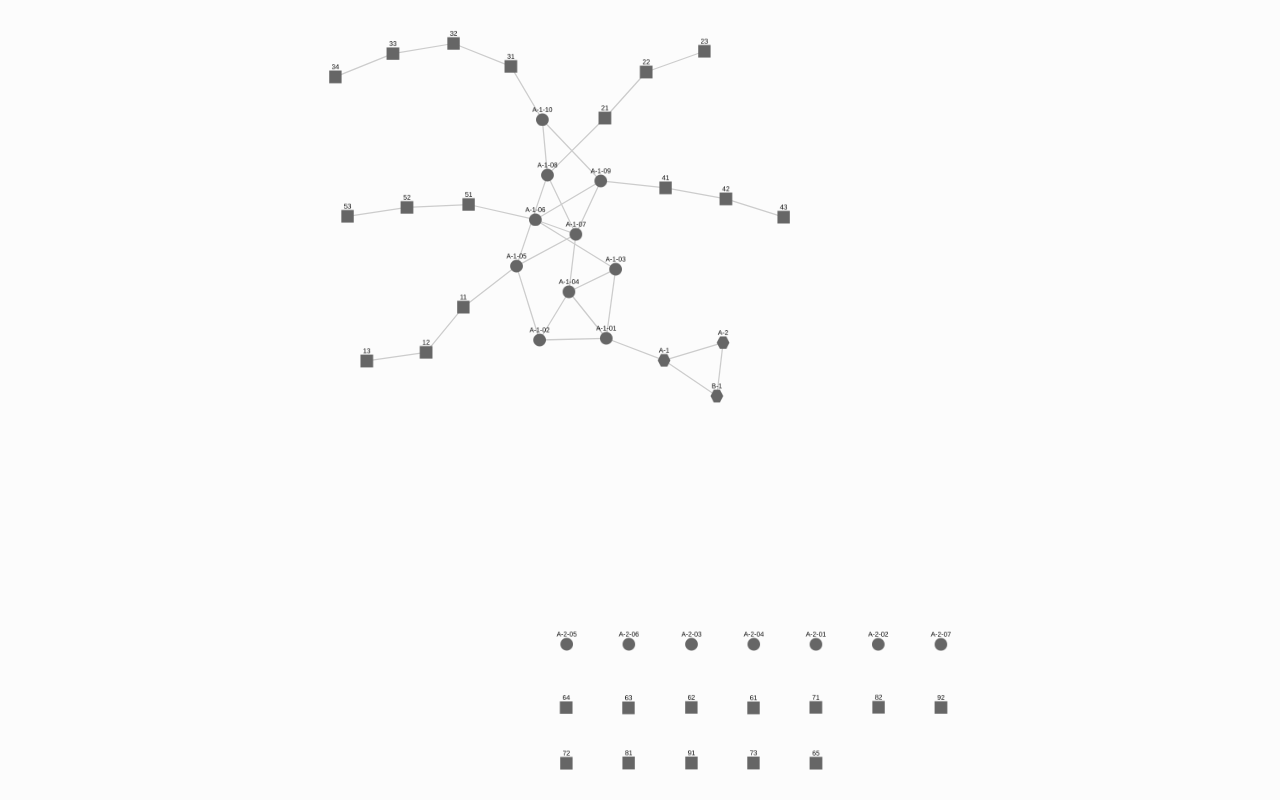
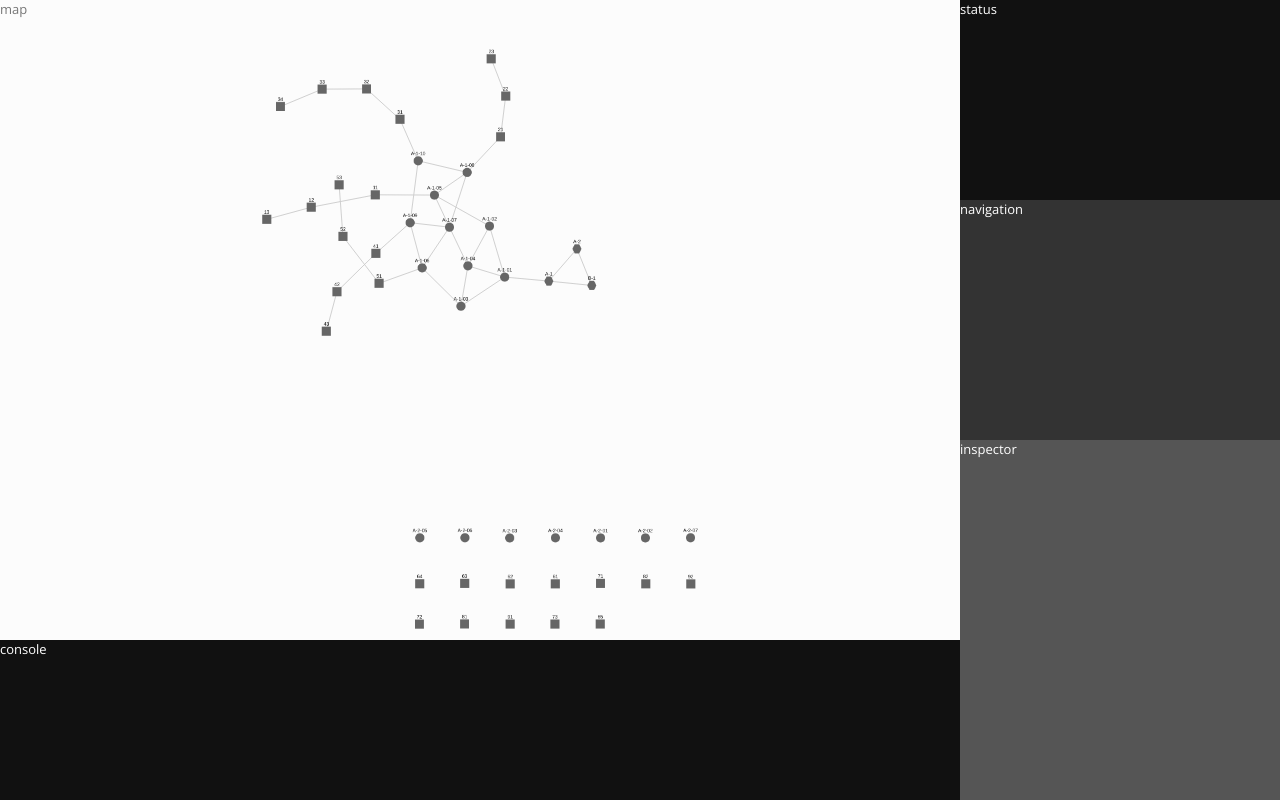
Before and after one commit to csgregorian/OEC2017, a website: page app/index.html in a window 1280 px wide. Drawn offline with nearby package versions, Linux system fonts and the light colour scheme.

Commit message:
organized layout

```diff
--- a/app/css/style.css
+++ b/app/css/style.css
@@ -1,7 +1,52 @@
  #cy {
-     width: 100%;
-     height: 100%;
+     width: 75vw;
+     height: 80vh;
      position: absolute;
      top: 0px;
      left: 0px;
+
  }
+
+ /* side bar */
+
+ aside {
+ 	width: 25vw;
+ 	height: 100%;
+ 	position: absolute;
+ 	right: 0;
+
+ 	color: white;
+ 	background-color: #F00;
+ }
+
+#status {
+	width: 100%;
+	height: 25%;
+
+	background-color: #111;
+}
+
+#navigation {
+	width: 100%;
+	height: 30%;
+
+	background-color: #333;
+}
+
+#inspector {
+	width: 100;
+	height: 45%;
+
+	background-color: #555;
+}
+
+ #console {
+ 	width: 75vw;
+ 	height: 20vh;
+ 	position: absolute;
+
+ 	bottom: 0;
+
+ 	color: white;
+ 	background-color: #111;
+ }
--- a/app/index.html
+++ b/app/index.html
@@ -16,10 +16,20 @@
 </head>
 
 <body>
-    <div id="infobar"></div>
-    <div id="cy"></div>
-    <div id="console"></div>
-    <div id="timeline"></div>
+
+
+    <main id="cy">
+        map
+        <div id="timeline"></div>
+    </main>
+
+    <aside>
+        <div id="status">status</div>
+        <div id="navigation">navigation</div>
+        <div id="inspector">inspector</div>
+    </aside>
+
+    <div id="console">console</div>
 
     <script src="js/index.js"></script>
 </body>
```
